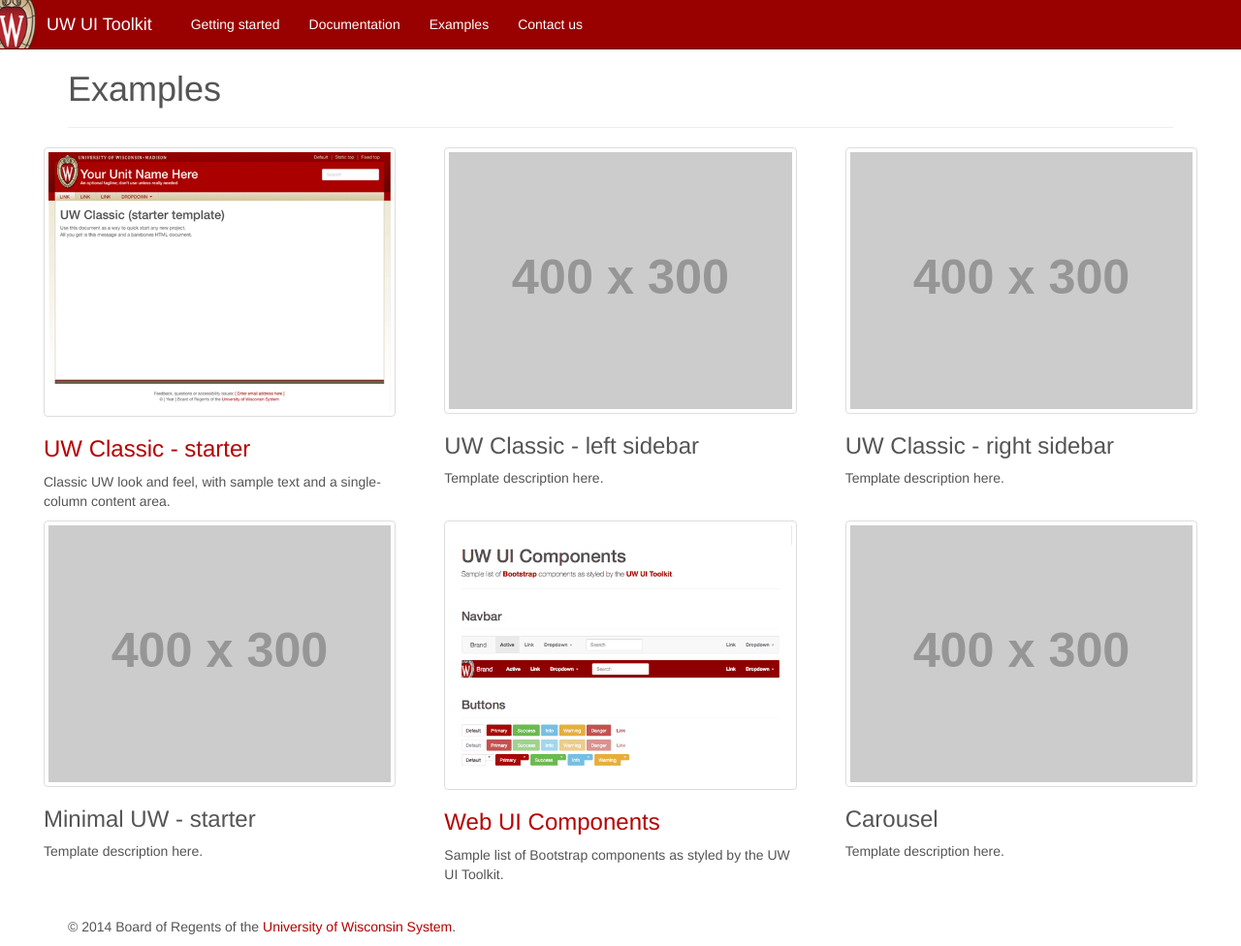
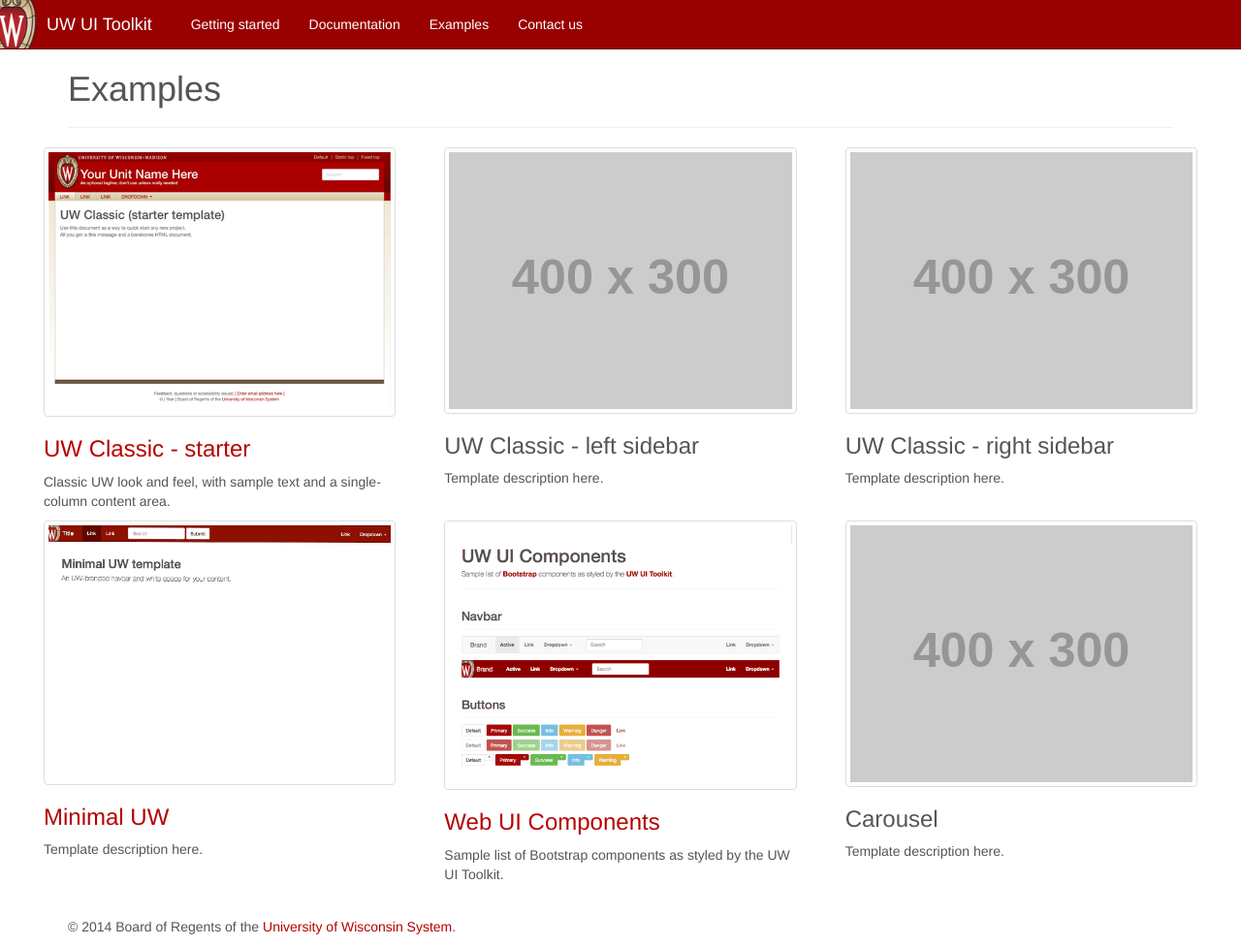
Before and after one commit to UWMadisonUcomm/uw-ui-toolkit, a Jekyll site: the page built from examples/index.html, in a window 1280 px wide and 976 px high. Shown: the whole window at 97% size. Built offline with Jekyll 4.4.1, drawn with Linux system fonts in a browser that asks for light colours; nearby versions of some CDN libraries; Markdown is read by kramdown in place of the engine named in the settings.

Commit message:
Re #13: Add link to minimal-uw template from examples main page

```diff
--- a/examples/index.html
+++ b/examples/index.html
@@ -25,8 +25,8 @@
   </div>
   <div class="row">
     <div class="col-sm-4">
-      <img src="http://placehold.it/400x300" class="thumbnail img-responsive">
-      <h3>Minimal UW - starter</h3>
+      <a href="minimal-uw/"><img src="/dist/img/minimal-uw.gif" class="thumbnail img-responsive"></a>
+      <h3><a href="minimal-uw/">Minimal UW</a></h3>
       <p> Template description here. </p>
     </div>
     <div class="col-sm-4">
```
Also changed, not shown: dist/img/minimal-uw.gif (added).
